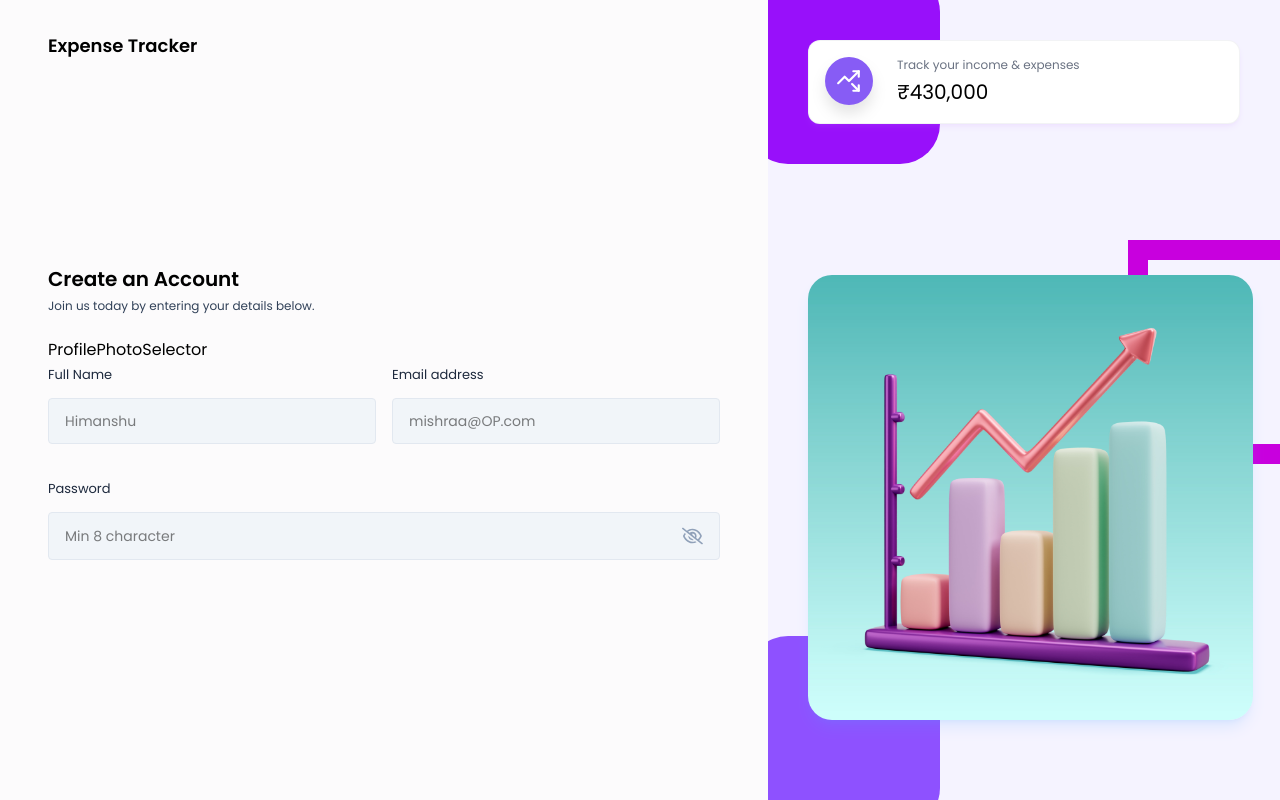
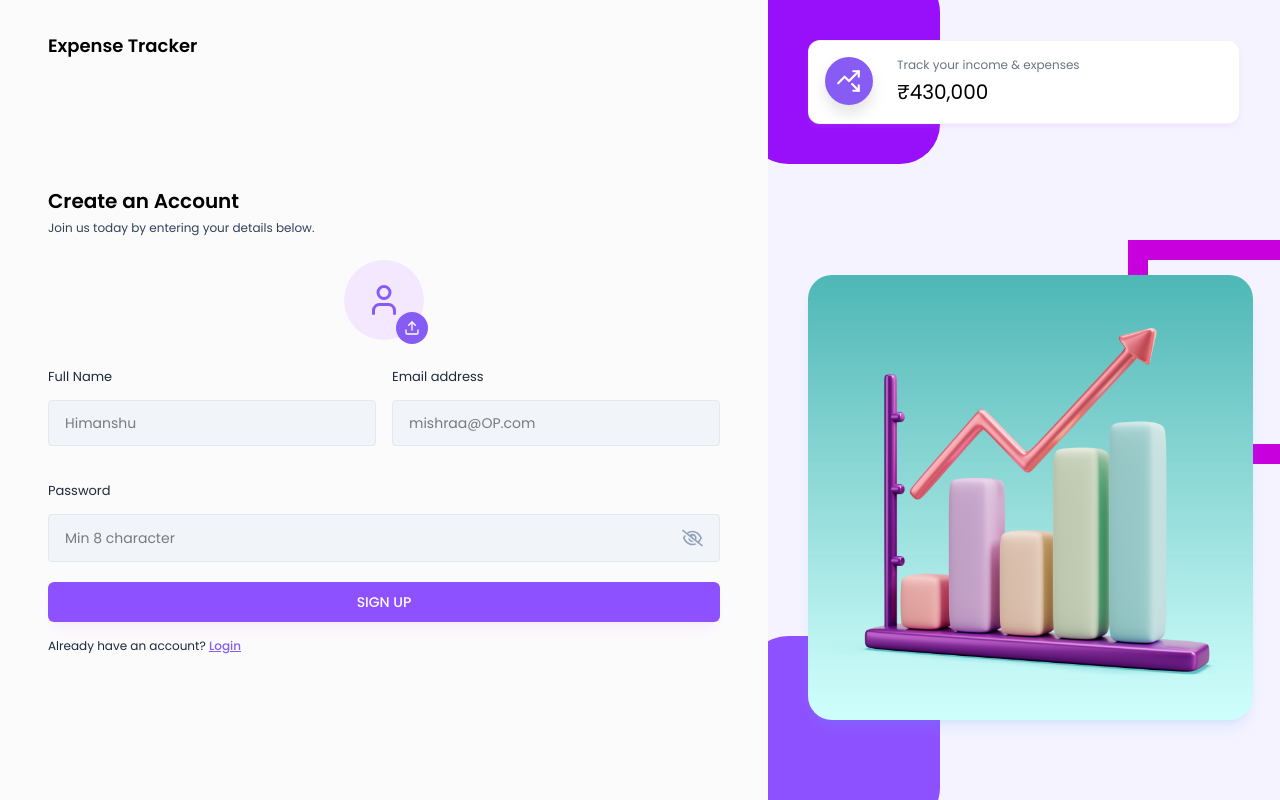
Before and after one commit to areyyynitin/ExpenseTracker-MERN, a React (Vite) app in the folder fronted/expense-tracker/: page /signUp in a window 1280 px wide. Built offline with nearby package versions, Linux system fonts and the light colour scheme.

Commit message:
SignUp page Done

```diff
--- a/fronted/expense-tracker/src/components/Inputs/ProfilePhotoSelector.jsx
+++ b/fronted/expense-tracker/src/components/Inputs/ProfilePhotoSelector.jsx
@@ -1,8 +1,70 @@
-import React from 'react'
+import React, { useRef, useState } from 'react'
+import {LuUser,LuUpload,LuTrash} from 'react-icons/lu'
 
  const ProfilePhotoSelector = ({image,setImage}) => {
+  const inputRef = useRef(null)
+  const [previewUrl,setPreviewurl] = useState(null)
+
+  const handleImageChange = (event) => {
+    const file = event.target.files[0];
+    if(file){
+      // Update the imagge state
+      setImage(file);
+
+      // Generate  preview URL from the file
+      const preview = URL.createObjectURL(file)
+      setPreviewurl(preview)
+    }
+  };
+
+  const handleRemoveImage = () => {
+    setImage(null)
+    setPreviewurl(null)
+  }
+
+  const onChooseFile = () => {
+    inputRef.current.click();
+  }
+
   return (
-    <div>ProfilePhotoSelector</div>
+    <div className='flex justify-center mb-6'>
+      <input
+      type="file"
+      accept='image/*'
+      ref={inputRef}
+      onChange={handleImageChange}
+      className='hidden'
+      />
+
+      {!image ? (
+        <div className='w-20 h-20 flex items-center justify-center bg-purple-100 rounded-full relative'>
+          <LuUser className='text-4xl text-primary' />
+
+          <button
+          type='button'
+          className='w-8 h-8 flex items-center justify-center bg-primary text-white rounded-full absolute -bottom-1 -right-1'
+          onClick={onChooseFile}
+          >
+            <LuUpload/>
+          </button>
+          </div>
+      ) : (
+        <div className='relative'>
+          <img src={previewUrl}
+           alt="profile photo"
+           className='w-20 h-20 rounded-full object-cover'
+           />
+
+           <button
+           type='button'
+           className='w-8 h-8 flex items-center justify-center bg-red-500 text-white rounded-full absolute -bottom-1 -right-1 cursor-pointer'
+           onClick={handleRemoveImage}
+           >
+            <LuTrash/>
+           </button>
+           </div>
+      )}
+    </div>
   )
 }
 
--- a/fronted/expense-tracker/src/pages/Auth/SignUp.jsx
+++ b/fronted/expense-tracker/src/pages/Auth/SignUp.jsx
@@ -17,7 +17,31 @@
 
 
   // Handle Sign Up form Submit
-  const handleSignUp = async (e) => { }
+  const handleSignUp = async (e) => {
+    e.preventDefault();
+
+    let profileImageUrl = ""
+    if(!fullName){
+      setError("Please enter your name")
+      return
+    }
+
+    if(!validateEmail(email)){
+      setError("Please enter a valid email address.");
+      return
+    }
+
+    if(!password){
+      setError("Please enter the password");
+      return
+    }
+
+    setError("")
+    // SignUp API call
+
+
+
+  }
   return (
     <AuthLayout>
       <div className='lg:w-[100%] h-auto md:h-full mt-10 md:mt-0 flex flex-col justify-center'>
@@ -58,6 +82,14 @@
             </div>
           </div>
 
+          {error && <p className='text-red-500 text-xs pb-2.5'>{error}</p>}
+
+          <button type='submit' className='btn-primary'>SIGN UP</button>
+
+
+          <p className='text-xs text-slate-800 mt-3'>Already have an  account?{" "}
+            <Link className='font-medium text-primary underline' to="/login"> Login</Link>
+          </p>
         </form>
       </div>
     </AuthLayout>
```
